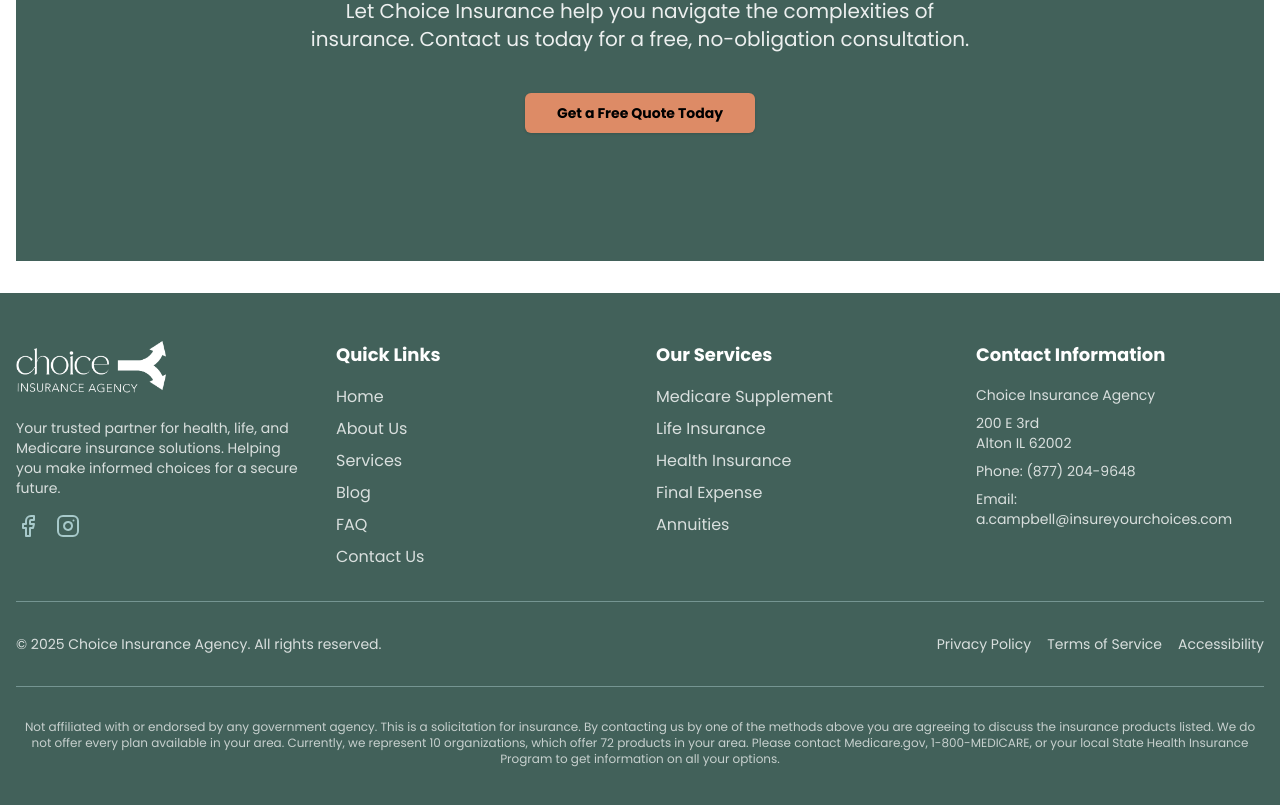
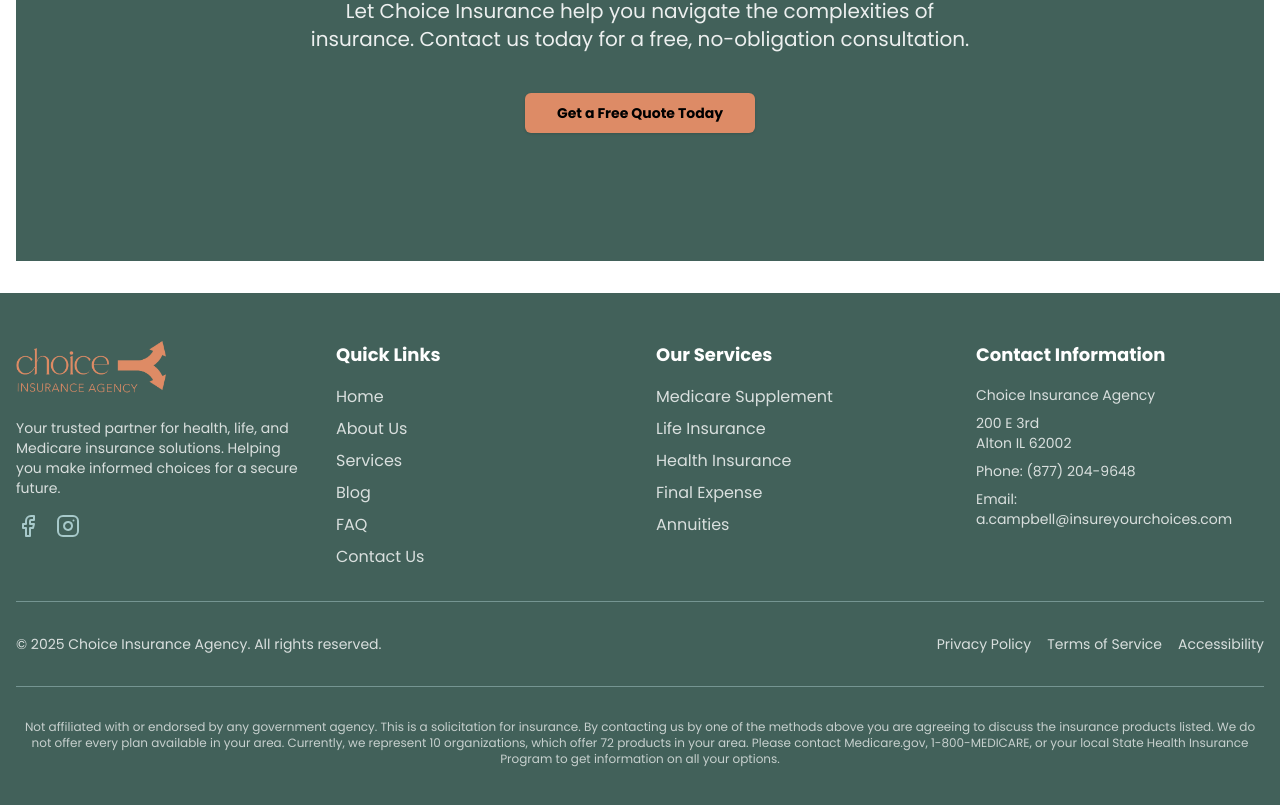
Before and after one commit to Ascempower/Manus, a Next.js app: page / in a window 1280 px wide. Shown: the part 3590-4395 px from the top of the page. Built offline with nearby package versions, Linux system fonts and the light colour scheme.

Commit message:
Update: UI/UX changes - orange send button, footer logo, and fixed navigation links

```diff
--- a/src/app/contact/page.tsx
+++ b/src/app/contact/page.tsx
@@ -81,8 +81,8 @@
             Schedule a free, no-obligation consultation with one of our expert insurance advisors at your convenience. We can discuss your needs and help you find the perfect plan.
           </p>
           <Button size="lg" asChild className="bg-brand-warm-beige-coral hover:bg-brand-warm-beige-coral/80 text-brand-black font-semibold">
-            {/* Ensure this link is correct and working as intended */}
-            <a href="https://calendly.com/choiceinsureyourchoices/consultation" target="_blank" rel="noopener noreferrer">Book Your Free Consultation Now</a>
+            {/* Updated to the correct Calendly link */}
+            <a href="https://calendly.com/choiceinsuranceagency/30-minute-meeting" target="_blank" rel="noopener noreferrer">Book Your Free Consultation Now</a>
           </Button>
           <p className="text-sm text-brand-white/70 mt-4">(You will be redirected to our scheduling partner)</p>
         </div>
--- a/src/app/page.tsx
+++ b/src/app/page.tsx
@@ -115,7 +115,7 @@
             Let Choice Insurance help you navigate the complexities of insurance. Contact us today for a free, no-obligation consultation.
           </p>
           <Button size="lg" asChild className="bg-brand-warm-beige-coral hover:bg-brand-warm-beige-coral/80 text-brand-black font-semibold">
-            <Link href="/contact">Get a Free Quote Today</Link>
+            <Link href="/contact#get-a-quote">Get a Free Quote Today</Link>
           </Button>
         </div>
       </section>
--- a/src/components/ContactForm.tsx
+++ b/src/components/ContactForm.tsx
@@ -35,7 +35,7 @@
         <Textarea id="message" name="message" rows={5} required className="mt-1 w-full" />
       </div>
       <div>
-        <Button type="submit" className="w-full bg-blue-600 hover:bg-blue-700 text-white">
+        <Button type="submit" className="w-full bg-brand-warm-beige-coral hover:bg-brand-warm-beige-coral/80 text-brand-black">
           Send Message
         </Button>
       </div>
--- a/src/components/Footer.tsx
+++ b/src/components/Footer.tsx
@@ -12,7 +12,7 @@
           {/* Logo and About */}
           <div>
             <Link href="/" className="mb-4 inline-block">
-              <img src="/main-logo-white.png" alt="Choice Insurance Agency Logo" style={{ width: '150px', height: 'auto' }} />
+              <img src="/assets/logos/main-logo-orange.png" alt="Choice Insurance Agency Logo" style={{ width: '150px', height: 'auto' }} />
             </Link>
             <p className="text-sm mb-4 text-brand-white/80">
               Your trusted partner for health, life, and Medicare insurance solutions. Helping you make informed choices for a secure future.
```
